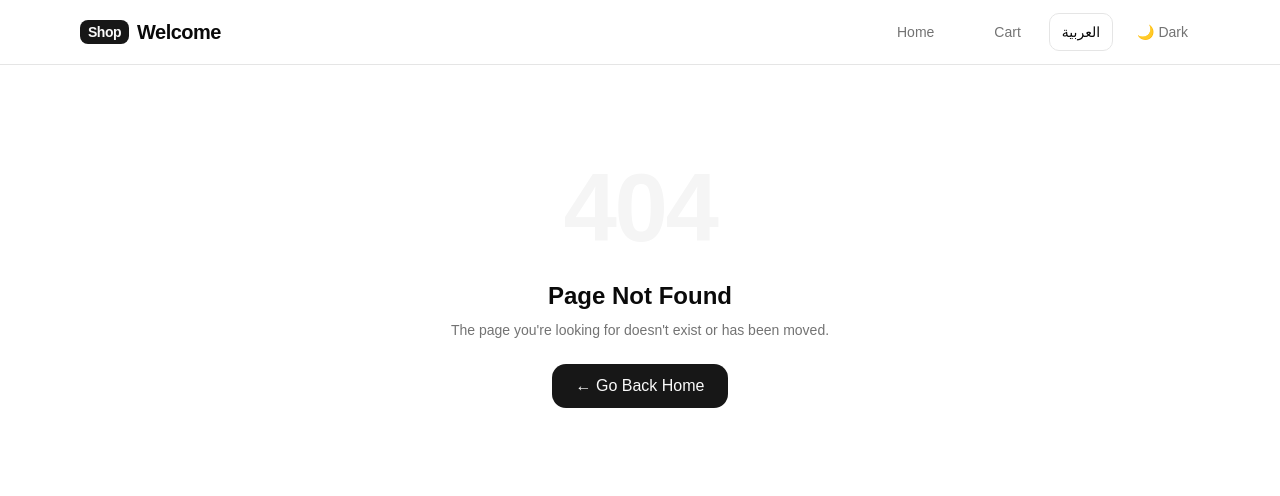
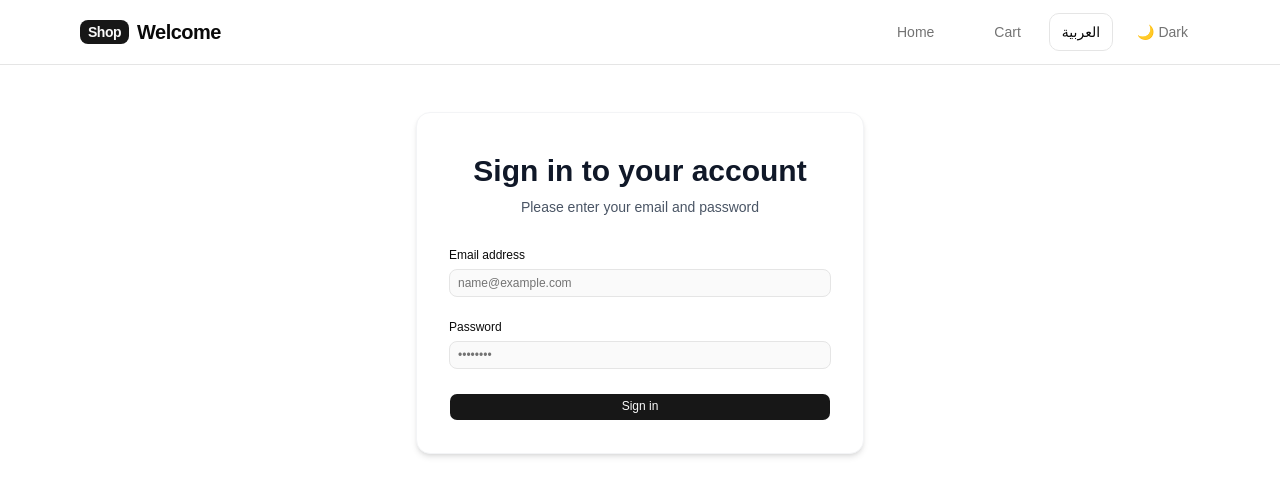
Before and after one commit to eslamibrahim30/e-commerce-react, a React (Vite) app: page /login in a window 1280 px wide. Before the commit this address had no page. Shown: the top 496 px of the page. Built offline with nearby package versions, Linux system fonts and the light colour scheme; some icons are missing.

Commit message:
Login form

```diff
--- a/package.json
+++ b/package.json
@@ -12,8 +12,10 @@
   "dependencies": {
     "@base-ui/react": "^1.3.0",
     "@fontsource-variable/inter": "^5.2.8",
+    "@hookform/resolvers": "^5.2.2",
     "@hugeicons/core-free-icons": "^4.0.0",
     "@hugeicons/react": "^1.1.6",
+    "@radix-ui/react-slot": "^1.2.4",
     "@reduxjs/toolkit": "^2.11.2",
     "@tailwindcss/vite": "^4.2.1",
     "axios": "^1.13.6",
@@ -28,7 +30,7 @@
     "tailwind-merge": "^3.5.0",
     "tailwindcss": "^4.2.1",
     "tw-animate-css": "^1.4.0",
-    "zod": "file:hookform/resolvers/zod",
+    "zod": "^3.23.8",
     "zustand": "^5.0.12"
   },
   "devDependencies": {
--- a/src/App.jsx
+++ b/src/App.jsx
@@ -4,6 +4,7 @@
 import ProductDetails from "./pages/ProductDetails";
 import Cart from "./pages/Cart";
 import NotFound from "./pages/NotFound";
+import Login from "./pages/Login";
 
 const router = createBrowserRouter([
 	{
@@ -23,6 +24,10 @@
 				element: <Cart />
 			},
 			{
+				path: "login",
+				element: <Login />
+			},
+			{
 				path: "*",
 				element: <NotFound />
 			},
--- /dev/null
+++ b/src/components/ui/form.jsx
@@ -0,0 +1,133 @@
+import * as React from "react"
+import { Slot } from "@radix-ui/react-slot"
+import { Controller, FormProvider, useFormContext } from "react-hook-form"
+
+import { cn } from "@/lib/utils"
+import { Label } from "@/components/ui/label"
+
+const Form = FormProvider
+
+const FormFieldContext = React.createContext({})
+
+const FormField = (props) => {
+  return (
+    <FormFieldContext.Provider value={{ name: props.name }}>
+      <Controller {...props} />
+    </FormFieldContext.Provider>
+  )
+}
+
+const useFormField = () => {
+  const fieldContext = React.useContext(FormFieldContext)
+  const itemContext = React.useContext(FormItemContext)
+  const { getFieldState, formState } = useFormContext()
+
+  const fieldState = getFieldState(fieldContext.name, formState)
+
+  if (!fieldContext) {
+    throw new Error("useFormField should be used within <FormField>")
+  }
+
+  const { id } = itemContext
+
+  return {
+    id,
+    name: fieldContext.name,
+    formItemId: `${id}-form-item`,
+    formDescriptionId: `${id}-form-item-description`,
+    formMessageId: `${id}-form-item-message`,
+    ...fieldState,
+  }
+}
+
+const FormItemContext = React.createContext({})
+
+const FormItem = React.forwardRef(({ className, ...props }, ref) => {
+  const id = React.useId()
+
+  return (
+    <FormItemContext.Provider value={{ id }}>
+      <div ref={ref} className={cn("space-y-2", className)} {...props} />
+    </FormItemContext.Provider>
+  )
+})
+FormItem.displayName = "FormItem"
+
+const FormLabel = React.forwardRef(({ className, ...props }, ref) => {
+  const { error, formItemId } = useFormField()
+
+  return (
+    <Label
+      ref={ref}
+      className={cn(error && "text-destructive", className)}
+      htmlFor={formItemId}
+      {...props}
+    />
+  )
+})
+FormLabel.displayName = "FormLabel"
+
+const FormControl = React.forwardRef(({ ...props }, ref) => {
+  const { error, formItemId, formDescriptionId, formMessageId } = useFormField()
+
+  return (
+    <Slot
+      ref={ref}
+      id={formItemId}
+      aria-describedby={
+        !error
+          ? `${formDescriptionId}`
+          : `${formDescriptionId} ${formMessageId}`
+      }
+      aria-invalid={!!error}
+      {...props}
+    />
+  )
+})
+FormControl.displayName = "FormControl"
+
+const FormDescription = React.forwardRef(({ className, ...props }, ref) => {
+  const { formDescriptionId } = useFormField()
+
+  return (
+    <p
+      ref={ref}
+      id={formDescriptionId}
+      className={cn("text-[0.8rem] text-muted-foreground", className)}
+      {...props}
+    />
+  )
+})
+FormDescription.displayName = "FormDescription"
+
+const FormMessage = React.forwardRef(({ className, children, ...props }, ref) => {
+  const { error, formMessageId } = useFormField()
+  const body = error ? String(error?.message) : children
+
+  if (!body) {
+    return null
+  }
+
+  return (
+    <p
+      ref={ref}
+      id={formMessageId}
+      className={cn("text-[0.8rem] font-medium text-destructive", className)}
+      {...props}
+    >
+      {body}
+    </p>
+  )
+})
+FormMessage.displayName = "FormMessage"
+
+export {
+  useFormField,
+  Form,
+  FormItem,
+  FormLabel,
+  FormControl,
+  FormDescription,
+  FormMessage,
+  FormField,
+}
--- /dev/null
+++ b/src/components/ui/input.jsx
@@ -0,0 +1,23 @@
+import * as React from "react"
+import { Input as InputPrimitive } from "@base-ui/react/input"
+
+import { cn } from "@/lib/utils"
+
+function Input({
+  className,
+  type,
+  ...props
+}) {
+  return (
+    <InputPrimitive
+      type={type}
+      data-slot="input"
+      className={cn(
+        "h-7 w-full min-w-0 rounded-md border border-input bg-input/20 px-2 py-0.5 text-sm transition-colors outline-none file:inline-flex file:h-6 file:border-0 file:bg-transparent file:text-xs/relaxed file:font-medium file:text-foreground placeholder:text-muted-foreground focus-visible:border-ring focus-visible:ring-2 focus-visible:ring-ring/30 disabled:pointer-events-none disabled:cursor-not-allowed disabled:opacity-50 aria-invalid:border-destructive aria-invalid:ring-2 aria-invalid:ring-destructive/20 md:text-xs/relaxed dark:bg-input/30 dark:aria-invalid:border-destructive/50 dark:aria-invalid:ring-destructive/40",
+        className
+      )}
+      {...props} />
+  );
+}
+
+export { Input }
--- /dev/null
+++ b/src/components/ui/label.jsx
@@ -0,0 +1,20 @@
+import * as React from "react"
+
+import { cn } from "@/lib/utils"
+
+function Label({
+  className,
+  ...props
+}) {
+  return (
+    <label
+      data-slot="label"
+      className={cn(
+        "flex items-center gap-2 text-xs/relaxed leading-none font-medium select-none group-data-[disabled=true]:pointer-events-none group-data-[disabled=true]:opacity-50 peer-disabled:cursor-not-allowed peer-disabled:opacity-50",
+        className
+      )}
+      {...props} />
+  );
+}
+
+export { Label }
--- /dev/null
+++ b/src/pages/Login.jsx
@@ -0,0 +1,95 @@
+import React from "react";
+import { useForm } from "react-hook-form";
+import { zodResolver } from "@hookform/resolvers/zod";
+import * as z from "zod";
+
+import { Button } from "@/components/ui/button";
+import {
+  Form,
+  FormControl,
+  FormField,
+  FormItem,
+  FormLabel,
+  FormMessage,
+} from "@/components/ui/form";
+import { Input } from "@/components/ui/input";
+
+// 1. Create the Schema
+const loginSchema = z.object({
+  email: z.string().min(1, { message: "Email is required" }).email({
+    message: "Must be a valid email string.",
+  }),
+  password: z
+    .string()
+    .min(6, { message: "Password must be at least 6 characters." }),
+});
+
+export default function Login() {
+  // 2. Initialize the Hook
+  const form = useForm({
+    resolver: zodResolver(loginSchema),
+    defaultValues: {
+      email: "",
+      password: "",
+    },
+  });
+
+  // 5. Form Submission
+  const onSubmit = (values) => {
+    console.log("Validated Form Data:", values);
+  };
+
+  return (
+    <div className="flex justify-center items-center py-12 px-4 sm:px-6 lg:px-8">
+      <div className="w-full max-w-md space-y-8 bg-white dark:bg-zinc-900 p-8 rounded-xl shadow-md border border-gray-100 dark:border-zinc-800">
+        <div>
+          <h2 className="mt-2 text-center text-3xl font-extrabold text-gray-900 dark:text-white">
+            Sign in to your account
+          </h2>
+          <p className="mt-2 text-center text-sm text-gray-600 dark:text-gray-400">
+            Please enter your email and password
+          </p>
+        </div>
+
+        {/* 3. Build the UI */}
+        <Form {...form}>
+          <form onSubmit={form.handleSubmit(onSubmit)} className="space-y-6">
+            <FormField
+              control={form.control}
+              name="email"
+              render={({ field }) => (
+                <FormItem>
+                  <FormLabel>Email address</FormLabel>
+                  <FormControl>
+                    <Input placeholder="name@example.com" {...field} />
+                  </FormControl>
+                  {/* 4. Display Errors */}
+                  <FormMessage />
+                </FormItem>
+              )}
+            />
+
+            <FormField
+              control={form.control}
+              name="password"
+              render={({ field }) => (
+                <FormItem>
+                  <FormLabel>Password</FormLabel>
+                  <FormControl>
+                    <Input type="password" placeholder="••••••••" {...field} />
+                  </FormControl>
+                  {/* 4. Display Errors */}
+                  <FormMessage />
+                </FormItem>
+              )}
+            />
+
+            <Button type="submit" className="w-full">
+              Sign in
+            </Button>
+          </form>
+        </Form>
+      </div>
+    </div>
+  );
+}
```
Also changed, not shown: 1 other file (tests, documents, lock files or other folders).
